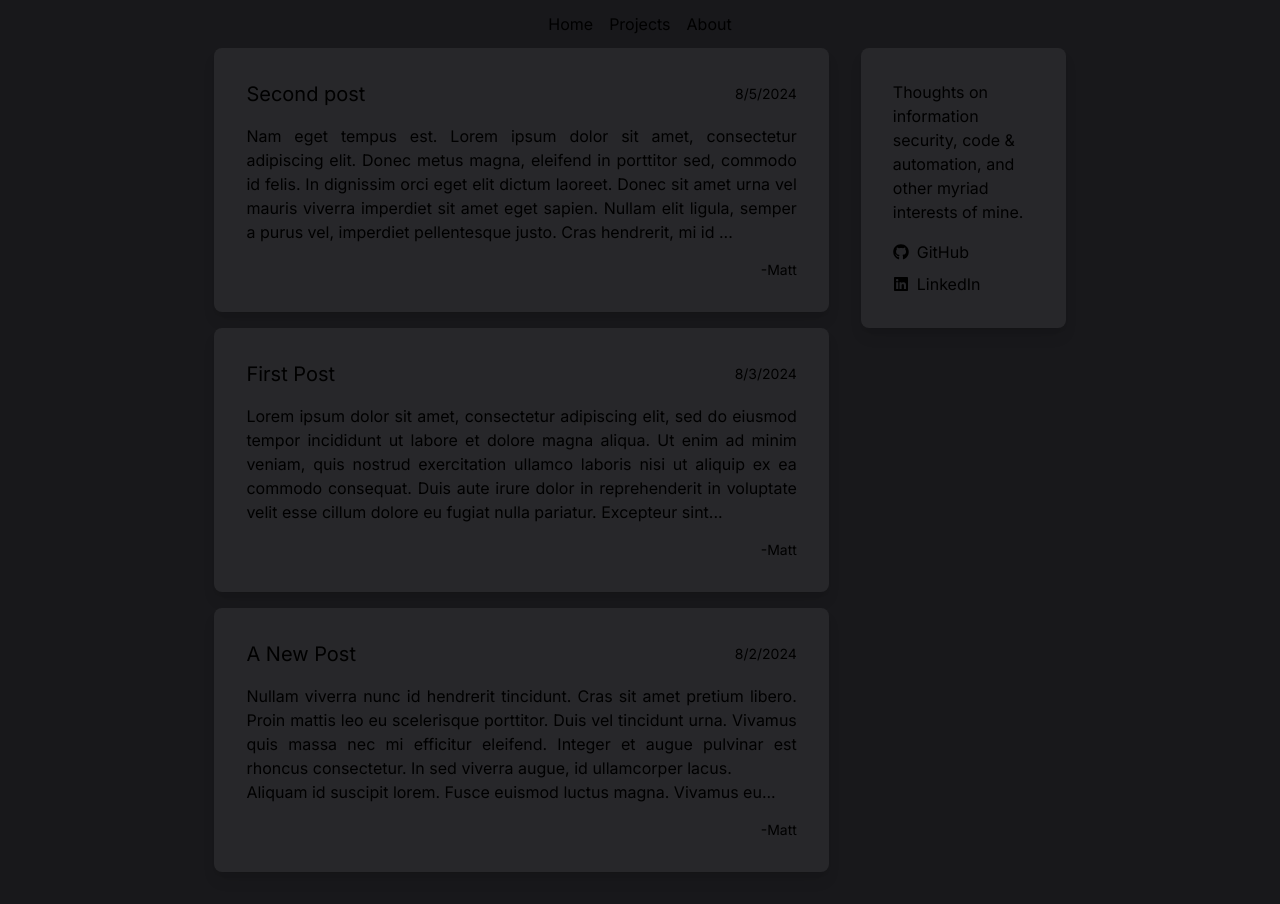
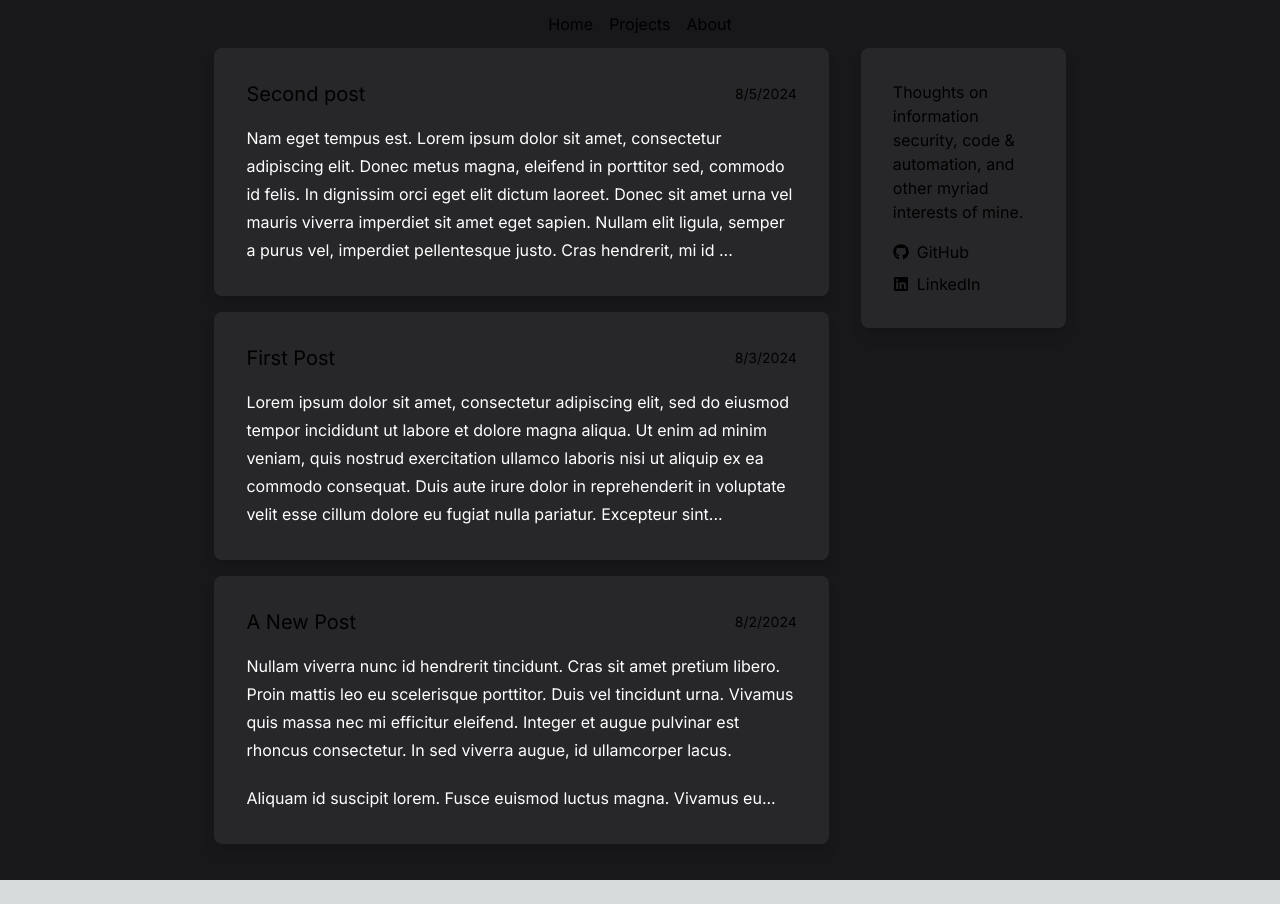
Before and after one commit to mattcbarrett/mattcbarrett.github.io, a Next.js app: page / in a window 1280 px wide. After the commit the page ends 880 px from the top, so only its background shows below. Built offline with nearby package versions, Linux system fonts and the light colour scheme.

Commit message:
Add tailwindcss/typography to style markdown content

```diff
--- a/app/components/BlogPost.tsx
+++ b/app/components/BlogPost.tsx
@@ -17,8 +17,8 @@ const BlogPost = (props: Props) => {
           {post.date}
         </div>
       </div>
-      <div className="text-justify p-x-4">
-        <Markdown>{post.content}</Markdown>
+      <div className="p-x-4">
+        <Markdown className="prose text-left max-w-fit text-white">{post.content}</Markdown>
       </div>
       <div className="text-right text-sm">
         -{post.author}
--- a/app/components/BlogPostTeaser.tsx
+++ b/app/components/BlogPostTeaser.tsx
@@ -23,12 +23,12 @@ const BlogPostTeaser = (props: Props) => {
                 {post.date}
               </div>
             </div>
-            <div className="text-justify p-x-4">
-              <Markdown>{teaser}</Markdown>
+            <div className="p-x-4">
+              <Markdown className="prose text-left max-w-fit text-white">{teaser}</Markdown>
             </div>
-            <div className="text-right text-sm">
+            {/* <div className="text-right text-sm">
               -{post.author}
-            </div>
+            </div> */}
           </Link>
         </div>
       }
--- a/package.json
+++ b/package.json
@@ -12,6 +12,7 @@
     "@mdx-js/loader": "^3.0.1",
     "@mdx-js/react": "^3.0.1",
     "@next/mdx": "^14.2.5",
+    "@tailwindcss/typography": "^0.5.13",
     "@types/mdx": "^2.0.13",
     "gray-matter": "^4.0.3",
     "next": "14.2.4",
--- a/tailwind.config.ts
+++ b/tailwind.config.ts
@@ -1,4 +1,6 @@
 import type { Config } from "tailwindcss";
+import typography from "@tailwindcss/typography"
+import { PluginUtils } from "tailwindcss/types/config";
 
 const config: Config = {
   content: [
@@ -8,6 +10,7 @@ const config: Config = {
   ],
   theme: {
     extend: {
+      typography: ({ theme }: PluginUtils) => ({}),
       backgroundImage: {
         "gradient-radial": "radial-gradient(var(--tw-gradient-stops))",
         "gradient-conic":
@@ -15,6 +18,8 @@ const config: Config = {
       },
     },
   },
-  plugins: [],
+  plugins: [
+    typography
+  ],
 };
 export default config;
```
Also changed, not shown: 1 other file (tests, documents, lock files or other folders).
